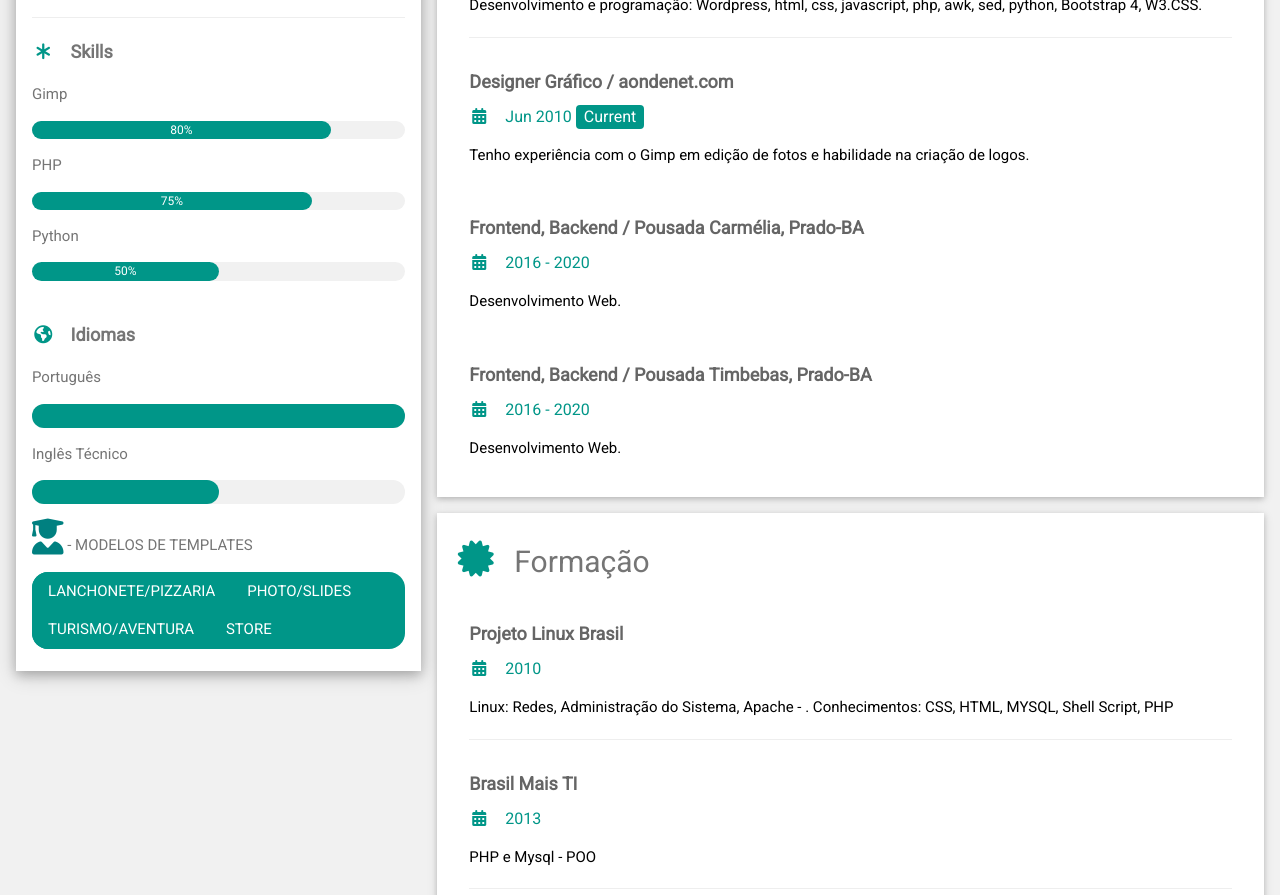
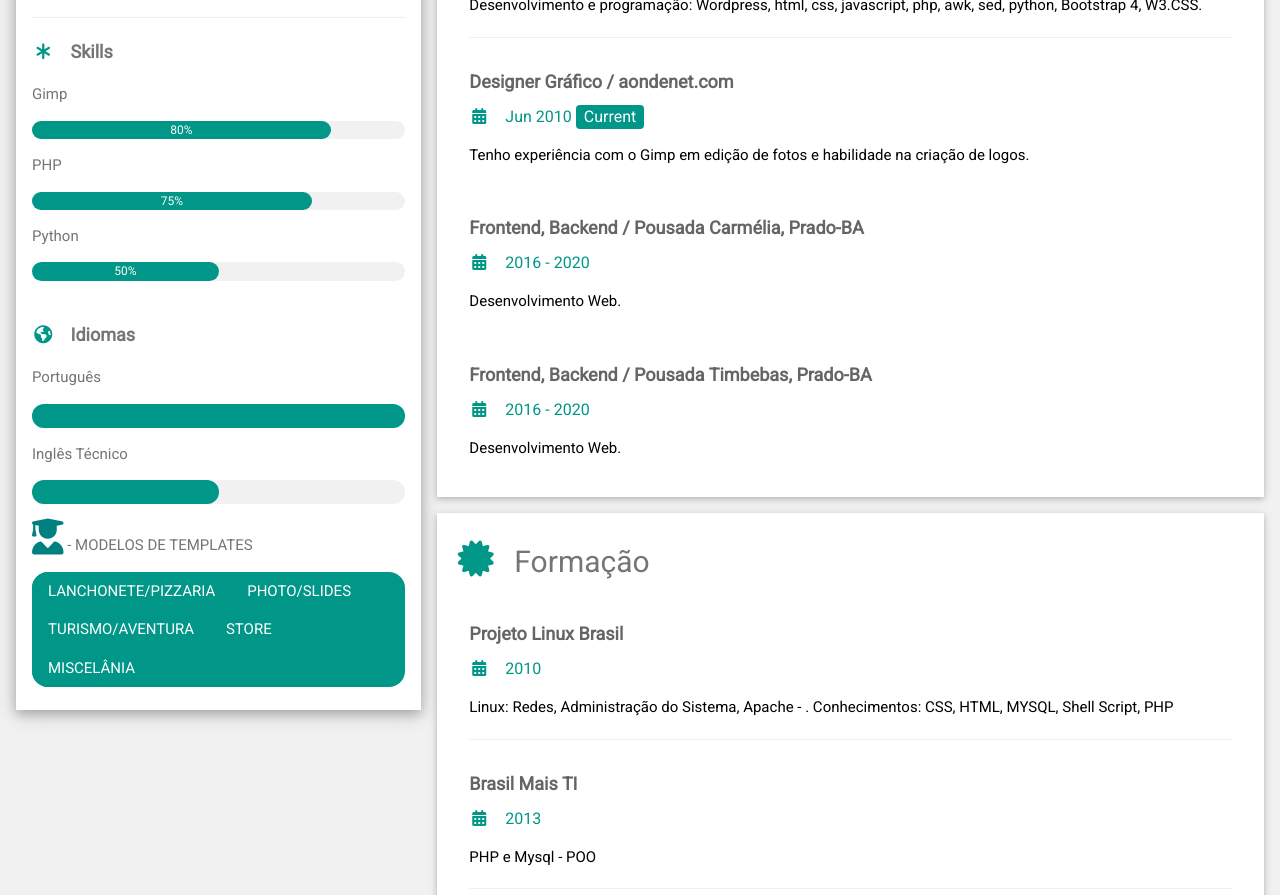
Before and after one commit to aondenet-sinval/portfolio, a plain HTML site: page index.htm in a window 1280 px wide. Shown: the part 205-1100 px from the top of the page. Drawn offline with nearby package versions, Linux system fonts and the light colour scheme.

Commit message:
Update index.htm

```diff
--- a/index.htm
+++ b/index.htm
@@ -64,7 +64,7 @@ html,body,h1,h2,h3,h4,h5,h6 {font-family: "Roboto", sans-serif}
             <a href="https://aondenet-sinval.github.io/slide/" target="_blank" class="w3-bar-item w3-button">PHOTO/SLIDES</a>
             <a href="https://aondenet-sinval.github.io/aventura/" target="_blank" class="w3-bar-item w3-button">TURISMO/AVENTURA</a>
             <a href="store.htm" target="_blank" class="w3-bar-item w3-button">STORE</a>
-            <!--<a href="http://aondenet.infinityfreeapp.com/?i=2" target="_blank" class="w3-bar-item w3-button">MISCELÂNIA</a>-->
+            <a href="http://aondenet.infinityfreeapp.com/?i=2" target="_blank" class="w3-bar-item w3-button">MISCELÂNIA</a>
            </div>
           <br>
         </div>
```
